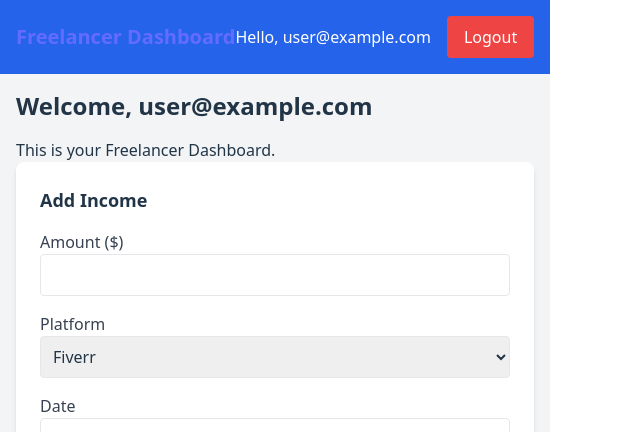
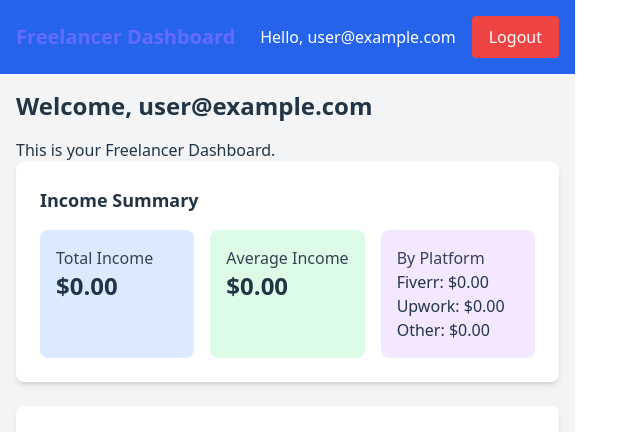
Before and after one commit to Adnan7389/freelancer-dashboard, a React (Vite) app: page /dashboard in a window 1280 px wide. Shown: the top 432 px of the page, without its empty margins (0-640 px from the left). Built offline with nearby package versions, Linux system fonts and the light colour scheme; no server answers; the database is empty; sample sign-in values are in the browser's storage.

Commit message:
feat: add real-time AnalyticsSummary with total, average, and platform breakdown

```diff
--- a/package.json
+++ b/package.json
@@ -11,8 +11,10 @@
   },
   "dependencies": {
     "@hookform/resolvers": "^5.2.1",
+    "chart.js": "^4.5.0",
     "firebase": "^12.0.0",
     "react": "^19.1.0",
+    "react-chartjs-2": "^5.3.0",
     "react-dom": "^19.1.0",
     "react-hook-form": "^7.61.1",
     "react-hot-toast": "^2.5.2",
--- /dev/null
+++ b/src/components/AnalyticsSummary.jsx
@@ -0,0 +1,65 @@
+import { useState, useEffect } from "react";
+import { collection, query, where, onSnapshot } from "firebase/firestore";
+import { db } from "../firebase";
+import { useAuth } from "../context/AuthContext";
+
+function AnalyticsSummary() {
+  const { currentUser } = useAuth();
+  const [summary, setSummary] = useState({
+    totalIncome: 0,
+    averageIncome: 0,
+    byPlatform: { Fiverr: 0, Upwork: 0, Other: 0 },
+  });
+
+  useEffect(() => {
+    if (!currentUser) return;
+
+    const q = query(
+      collection(db, "incomes"),
+      where("userId", "==", currentUser.uid)
+    );
+
+    const unsubscribe = onSnapshot(q, (snapshot) => {
+      const incomes = snapshot.docs.map((doc) => doc.data());
+      const totalIncome = incomes.reduce((sum, income) => sum + income.amount, 0);
+      const averageIncome = incomes.length ? totalIncome / incomes.length : 0;
+      const byPlatform = incomes.reduce(
+        (acc, income) => ({
+          ...acc,
+          [income.platform]: (acc[income.platform] || 0) + income.amount,
+        }),
+        { Fiverr: 0, Upwork: 0, Other: 0 }
+      );
+
+      setSummary({ totalIncome, averageIncome, byPlatform });
+    });
+
+    return unsubscribe;
+  }, [currentUser]);
+
+  return (
+    <div className="bg-white p-6 rounded-lg shadow-md mb-6">
+      <h3 className="text-lg font-bold mb-4">Income Summary</h3>
+      <div className="grid grid-cols-1 md:grid-cols-3 gap-4">
+        <div className="p-4 bg-blue-100 rounded-lg">
+          <h4 className="text-gray-700">Total Income</h4>
+          <p className="text-2xl font-bold">${summary.totalIncome.toFixed(2)}</p>
+        </div>
+        <div className="p-4 bg-green-100 rounded-lg">
+          <h4 className="text-gray-700">Average Income</h4>
+          <p className="text-2xl font-bold">${summary.averageIncome.toFixed(2)}</p>
+        </div>
+        <div className="p-4 bg-purple-100 rounded-lg">
+          <h4 className="text-gray-700">By Platform</h4>
+          <ul>
+            <li>Fiverr: ${summary.byPlatform.Fiverr.toFixed(2)}</li>
+            <li>Upwork: ${summary.byPlatform.Upwork.toFixed(2)}</li>
+            <li>Other: ${summary.byPlatform.Other.toFixed(2)}</li>
+          </ul>
+        </div>
+      </div>
+    </div>
+  );
+}
+
+export default AnalyticsSummary;
--- a/src/pages/Dashboard.jsx
+++ b/src/pages/Dashboard.jsx
@@ -1,6 +1,7 @@
 import { useAuth } from "../context/AuthContext";
 import IncomeForm from "../components/IncomeForm";
 import IncomeList from "../components/IncomeList";
+import AnalyticsSummary from "../components/AnalyticsSummary";
 
 function Dashboard() {
   const { currentUser } = useAuth();
@@ -10,6 +11,7 @@ function Dashboard() {
       <h2 className="text-2xl font-bold mb-4">Welcome, {currentUser?.email}</h2>
       <p>This is your Freelancer Dashboard.</p>
       <div className="max-w-2xl mx-auto">
+        <AnalyticsSummary />
         <IncomeForm />
         <IncomeList />
       </div>
```
Also changed, not shown: 1 other file (tests, documents, lock files or other folders).
